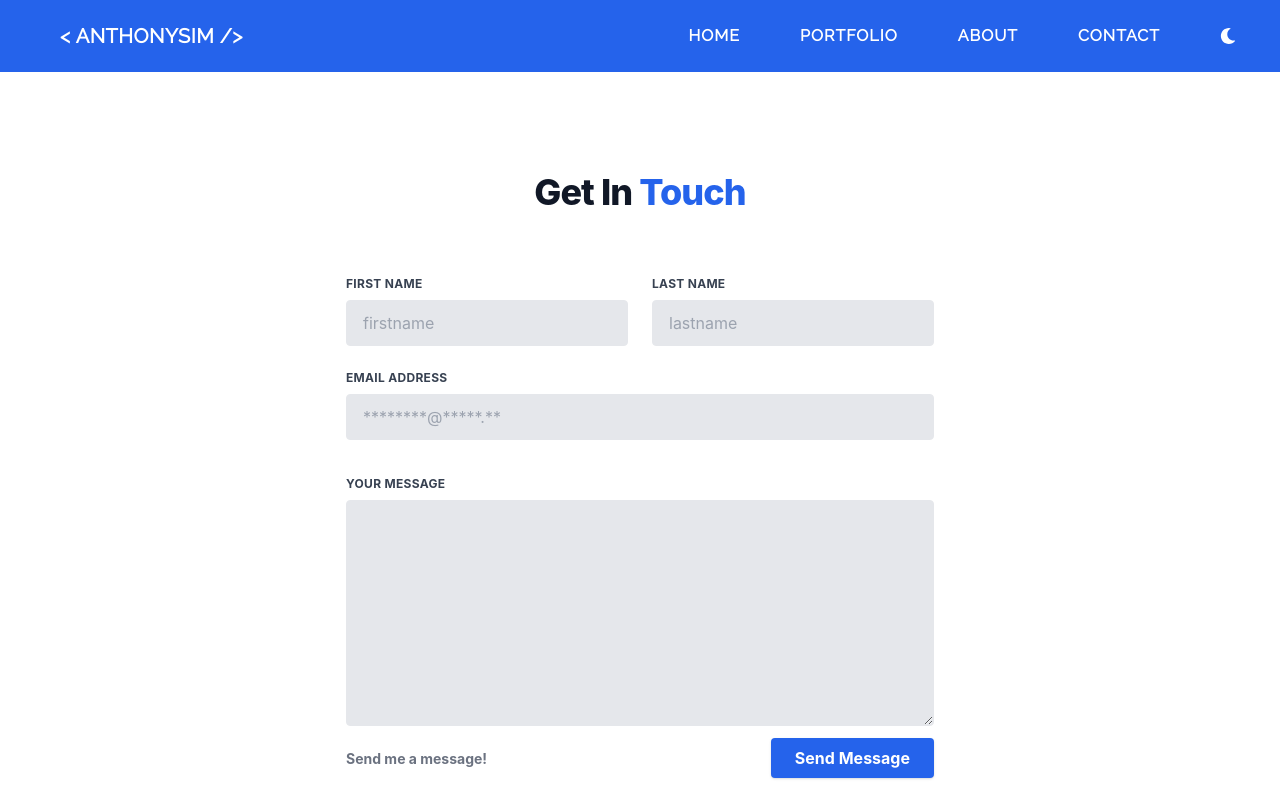
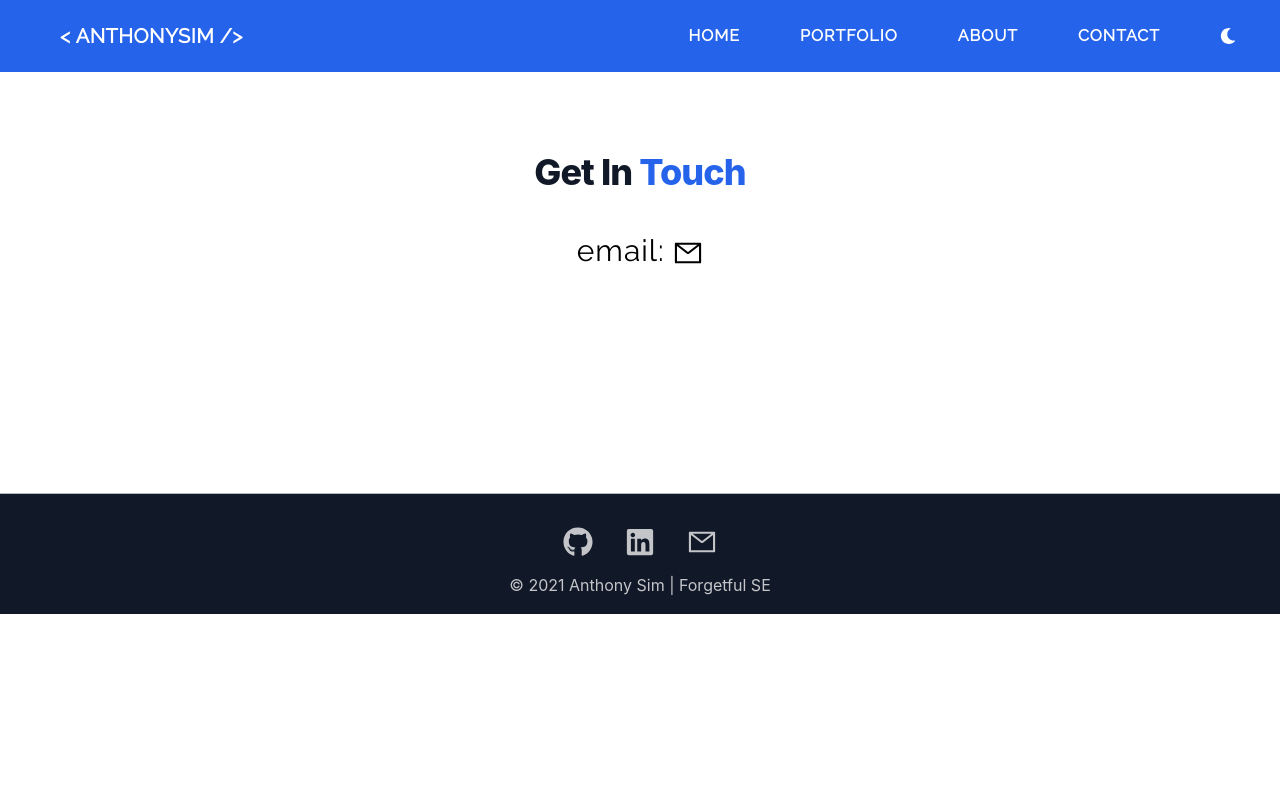
Before and after one commit to anthonysim/portfolio, a Next.js app: page /contact in a window 1280 px wide. Shown: the top 800 px of the page. Built offline with nearby package versions, Linux system fonts and the light colour scheme.

Commit message:
removed nodeMailer kept failing

```diff
--- a/components/utils/nodeMailer.js
+++ b/components/utils/nodeMailer.js
@@ -1,20 +1,20 @@
-import axios from 'axios';
-import validator from 'validator';
+// import axios from 'axios';
+// import validator from 'validator';
 
-export default function nodeMailer(data, setThankyou) {
-  if (data.firstName === ''
-    || data.lastName === ''
-    || data.email === ''
-    || data.firstName === ''
-    || !validator.isEmail(data.email)) {
-    alert('Please fill out all fields.');
-  } else {
-    axios.post('/api/contact', data)
-      .then(res => {
-        console.log(res);
-        setThankyou(true);
-        setTimeout(() => setThankyou(false), 3750);
-      })
-      .catch(err => console.error(err));
-  }
-};
+// export default function nodeMailer(data, setThankyou) {
+//   if (data.firstName === ''
+//     || data.lastName === ''
+//     || data.email === ''
+//     || data.firstName === ''
+//     || !validator.isEmail(data.email)) {
+//     alert('Please fill out all fields.');
+//   } else {
+//     axios.post('/api/contact', data)
+//       .then(res => {
+//         console.log(res);
+//         setThankyou(true);
+//         setTimeout(() => setThankyou(false), 3750);
+//       })
+//       .catch(err => console.error(err));
+//   }
+// };
--- a/pages/contact/index.js
+++ b/pages/contact/index.js
@@ -3,7 +3,8 @@ import Head from 'next/head';
 import Link from 'next/link';
 import Image from 'next/image';
 import { Fade } from "react-awesome-reveal";
-import nodeMailer from '../../components/utils/nodeMailer.js';
+import { FaGithub, FaLinkedin } from "react-icons/fa";
+import { AiOutlineMail } from "react-icons/ai";
 import styles from '../../styles/Home.module.css';
 
 export default function Contact() {
@@ -12,23 +13,6 @@ export default function Contact() {
   const lastNameInput = useRef(null);
   const emailInput = useRef(null);
   const messageInput = useRef(null);
-
-  const onButtonClick = (e) => {
-    e.preventDefault();
-    const data = {
-      firstName: firstNameInput.current.value,
-      lastName: lastNameInput.current.value,
-      email: emailInput.current.value,
-      message: messageInput.current.value,
-    }
-
-    nodeMailer(data, setThankyou);
-
-    firstNameInput.current.value = '';
-    lastNameInput.current.value = '';
-    emailInput.current.value = '';
-    messageInput.current.value = '';
-  };
 
   return (
     <div className={styles.container}>
@@ -39,65 +23,25 @@ export default function Contact() {
           <link rel="icon" href="/AS.png" />
         </Head>
         <main className={styles.main}>
-          <div className="max-w-screen-md mx-auto p-5">
-            <div className="text-center mb-16">
-              {/* GET IN TOUCH / THANK YOU  MESSAGE*/}
-              {!thankyou
-                ? <h3 className="text-3xl sm:text-4xl leading-normal font-extrabold tracking-tight text-gray-900 dark:text-white">Get In <span className="text-blue-600">Touch</span>
-                </h3>
-                : <h3 className="text-3xl sm:text-4xl leading-normal font-extrabold tracking-tight text-gray-900">Thank You for Your <span className="text-blue-600">Message!</span>
-                </h3>}
-            </div>
 
-            {/* FORM */}
-            {!thankyou && <form className="w-full">
-              <div className="flex flex-wrap -mx-3 mb-6">
-                <div className="w-full md:w-1/2 px-3 mb-6 md:mb-0">
-                  <label className="block uppercase tracking-wide text-gray-700 text-xs font-bold mb-2" htmlFor="grid-first-name">
-                    First Name
-                  </label>
-                  <input ref={firstNameInput} className="appearance-none block w-full bg-gray-200 text-gray-700 border border-gray-200 rounded py-3 px-4 leading-tight focus:outline-none focus:bg-white focus:border-gray-500" id="grid-last-name" type="text" placeholder="firstname" autoComplete="grid-first-name" required />
-                </div>
-                <div className="w-full md:w-1/2 px-3">
-                  <label className="block uppercase tracking-wide text-gray-700 text-xs font-bold mb-2" htmlFor="grid-last-name"  >
-                    Last Name
-                  </label>
-                  <input ref={lastNameInput} className="appearance-none block w-full bg-gray-200 text-gray-700 border border-gray-200 rounded py-3 px-4 leading-tight focus:outline-none focus:bg-white focus:border-gray-500" id="grid-last-name" type="text" placeholder="lastname" autoComplete="grid-last-name" required />
-                </div>
-              </div>
-              <div className="flex flex-wrap -mx-3 mb-6">
-                <div className="w-full px-3">
-                  <label className="block uppercase tracking-wide text-gray-700 text-xs font-bold mb-2" htmlFor="grid-password">
-                    Email Address
-                  </label>
-                  <input ref={emailInput} className="appearance-none block w-full bg-gray-200 text-gray-700 border border-gray-200 rounded py-3 px-4 mb-3 leading-tight focus:outline-none focus:bg-white focus:border-gray-500" id="grid-email" type="email" placeholder="********@*****.**" required />
-                </div>
-              </div>
-              <div className="flex flex-wrap -mx-3 mb-6">
-                <div className="w-full px-3">
-                  <label className="block uppercase tracking-wide text-gray-700 text-xs font-bold mb-2" htmlFor="grid-password">
-                    Your Message
-                  </label>
-                  <textarea type="text" ref={messageInput} rows="10" className="appearance-none block w-full bg-gray-200 text-gray-700 border border-gray-200 rounded py-3 px-4 mb-3 leading-tight focus:outline-none focus:bg-white focus:border-gray-500" required />
-                </div>
-                <input type="hidden" name="_subject" value="Anthony Sim | DEV"></input>
-                <input type="hidden" name="_next" value="https://anthonysim.dev/thanks"></input>
-                <div className="flex justify-between w-full px-3">
-                  <div className="md:flex md:items-center">
-                    <label className="block text-gray-500 font-bold">
-                      <span className="text-sm">
-                        Send me a message!
-                      </span>
-                    </label>
-                  </div>
-                  <button onClick={onButtonClick} className="shadow bg-blue-600 hover:bg-blue-400 focus:shadow-outline focus:outline-none text-white font-bold py-2 px-6 rounded" type="submit">
-                    Send Message
-                  </button>
-                </div>
-              </div>
-            </form>}
+          {/* Get In Touch */}
+          <h3 className="text-3xl sm:text-4xl leading-normal font-extrabold tracking-tight text-gray-900 dark:text-white">Get In <span className="text-blue-600">Touch</span>
+          </h3>
+          <br />
+
+          {/* Email */}
+          <div className="text-black text-3xl space-x-8 justify-center pt-4 dark:text-blue-600">
+            <a href="mailto: anthonyysim@gmail.com">
+              <span className="">email: </span> <AiOutlineMail className="inline-block dark:text-white" />
+            </a>
           </div>
         </main>
+        <br />
+        <br />
+        <br />
+        <br />
+        <br />
+        <br />
       </Fade>
     </div>
   )
```
